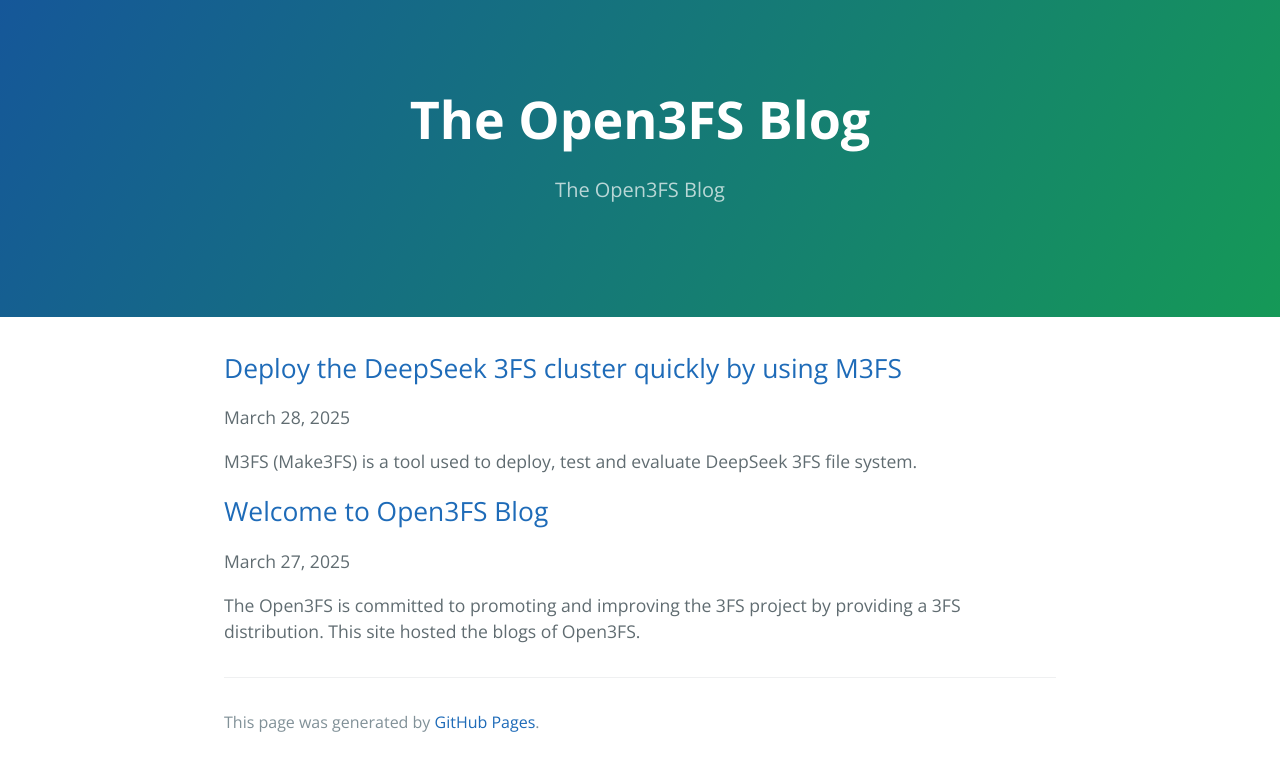
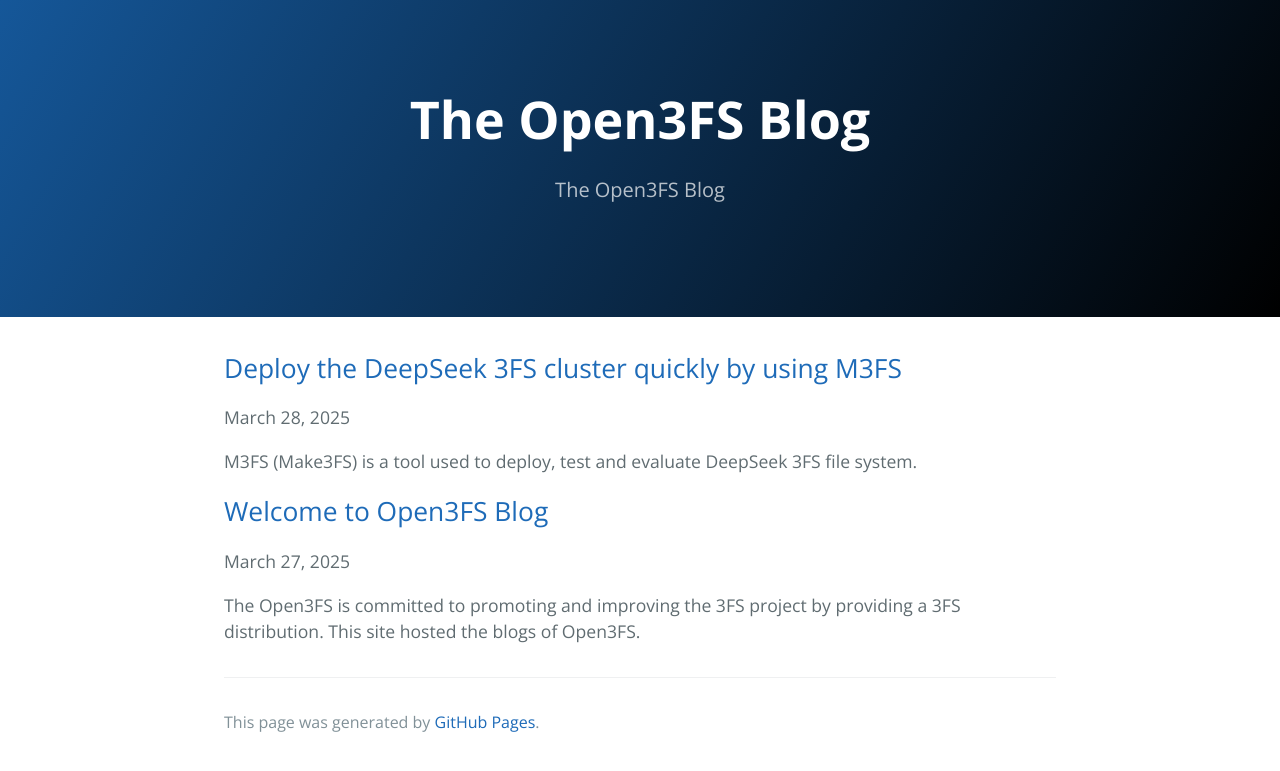
Before and after one commit to open3fs/open3fs.github.io, a Jekyll site: the page built from index.md, in a window 1280 px wide. Shown: the top 771 px of the page. Built offline with Jekyll 4.4.1, drawn with Linux system fonts in a browser that asks for light colours.

Commit message:
Change header background color to black
Signed-off-by: diabloneo <diabloneo@gmail.com>

```diff
--- a/_sass/variables.scss
+++ b/_sass/variables.scss
@@ -4,7 +4,7 @@ $medium-breakpoint: 42em !default;
 
 // Headers
 $header-heading-color: #fff !default;
-$header-bg-color: #159957 !default;
+$header-bg-color: #000000 !default;
 $header-bg-color-secondary: #155799 !default;
 
 // Text
```
